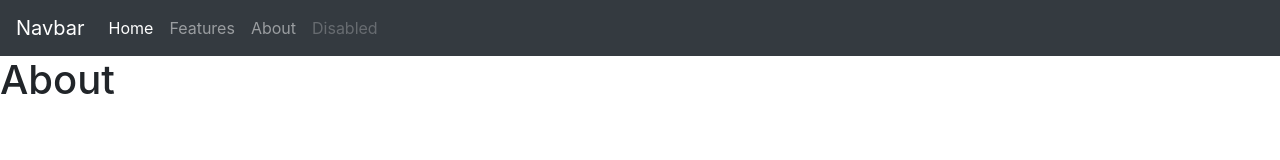
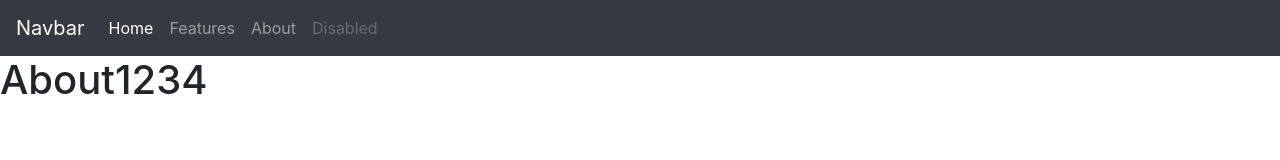
Before and after one commit to 3314099/express, a website built with webpack: page src/html/about.html in a window 1280 px wide. Built offline with nearby package versions, Linux system fonts and the light colour scheme.

```diff
--- a/src/html/about.html
+++ b/src/html/about.html
@@ -29,7 +29,7 @@
 	</div>
 </nav>
 
-<h1>About</h1>
+<h1>About1234</h1>
 
 </body>
 </html>
```
Also changed, not shown: src/html/index.html (+1 -1 lines), 1 other file.
